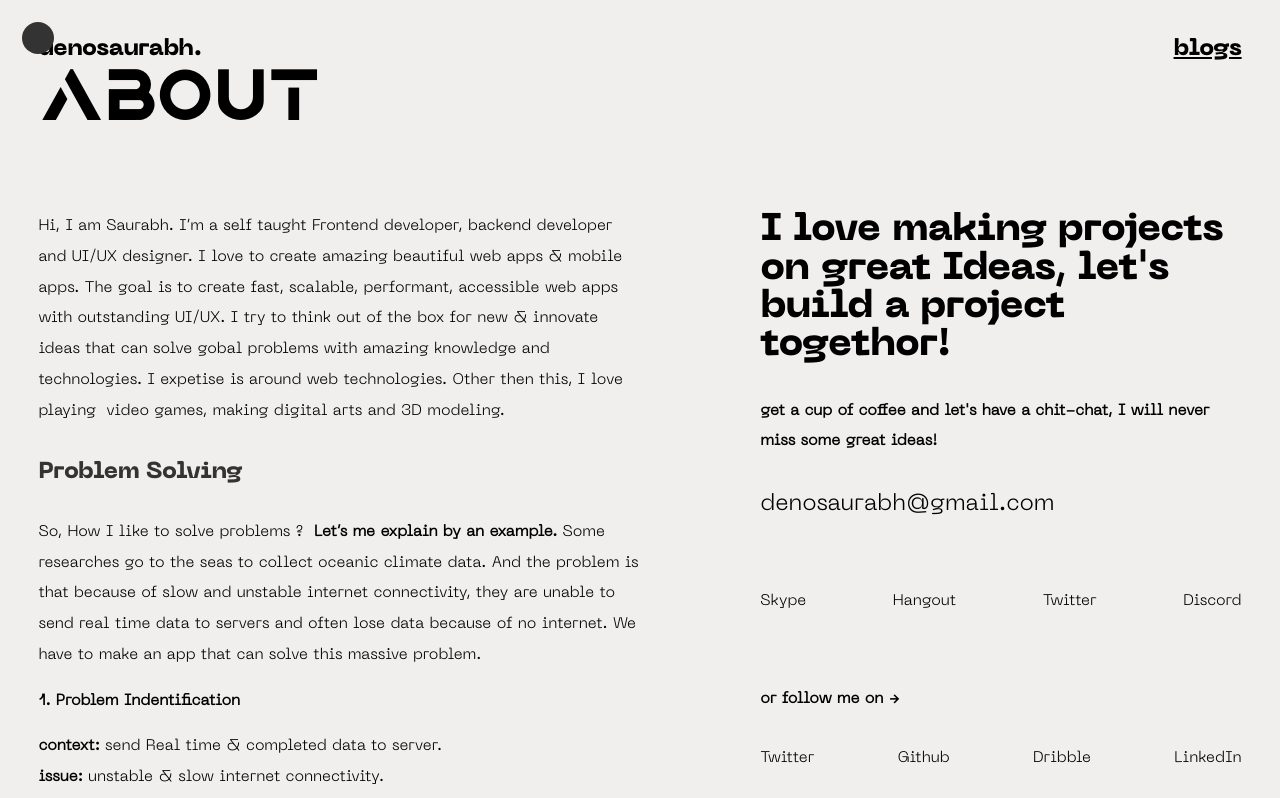
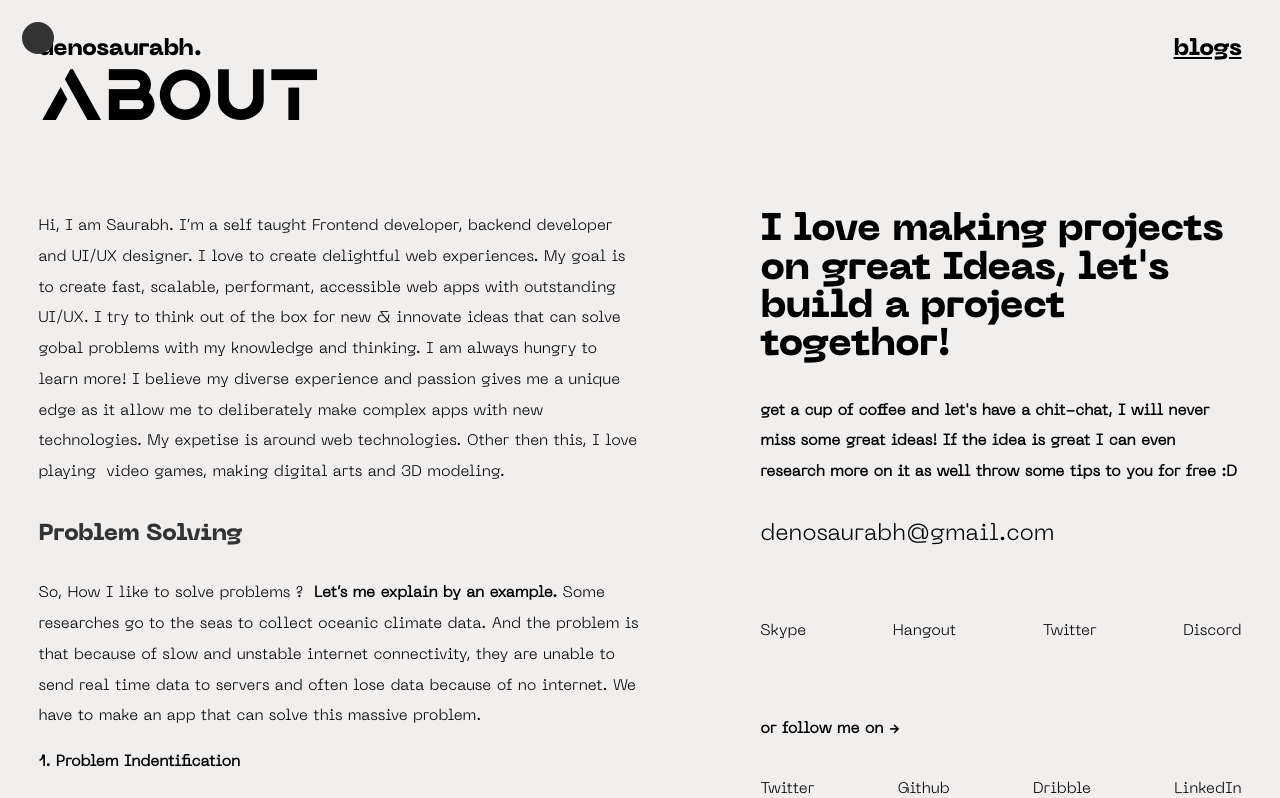
Before and after one commit to DenoSaurabh/portfolio-2020, a Next.js app: page /about in a window 1280 px wide. Shown: the top 798 px of the page. Built offline with nearby package versions, Linux system fonts and the light colour scheme.

Commit message:
animation changes

```diff
--- a/components/cursor/CustomCursor.js
+++ b/components/cursor/CustomCursor.js
@@ -23,8 +23,6 @@ const CustomCursor = () => {
       document.removeEventListener('mousemove', onMouseMove);
     };
   }, []);
-
-  console.log(cursorStatus);
 
   return (
     <CursorBox ref={cursor} className="cursor">
--- a/package.json
+++ b/package.json
@@ -12,14 +12,12 @@
     "eslint-plugin-prettier": "^3.1.4",
     "framer-motion": "^2.7.6",
     "i": "^0.3.6",
-    "imagemin-optipng": "^8.0.0",
     "next": "9.5.3",
-    "next-compose-plugins": "^2.2.0",
-    "next-optimized-images": "^2.6.2",
     "next-pwa": "^3.1.5",
     "npm": "^6.14.8",
     "prettier": "^2.1.2",
     "react": "16.13.1",
+    "react-device-detect": "^1.14.0",
     "react-dom": "16.13.1",
     "recoil": "0.0.13",
     "sass": "^1.26.11",
--- a/pages/_app.js
+++ b/pages/_app.js
@@ -1,4 +1,5 @@
 import { RecoilRoot } from 'recoil';
+import { AnimatePresence } from 'framer-motion';
 
 import '../styles/globals.scss';
 import '../styles/variables.scss';
@@ -7,7 +8,9 @@ import '../styles/fonts.scss';
 function MyApp({ Component, pageProps }) {
   return (
     <RecoilRoot>
-      <Component {...pageProps} />
+      <AnimatePresence exitBeforeEnter>
+        <Component {...pageProps} />
+      </AnimatePresence>
     </RecoilRoot>
   );
 }
--- a/pages/about.js
+++ b/pages/about.js
@@ -61,17 +61,20 @@ const BlogsPage = () => {
         initial={{ opacity: 0 }}
         animate={{ opacity: 1 }}
         exit={{ opacity: 0 }}
-        transition={{ duration: 0.5, delay: 0.7 }}
+        transition={{ duration: 0., delay: 1 }}
       >
         <LeftContent>
           <NeueLightMiniText style={{ marginBottom: '30px' }}>
             Hi, I am Saurabh. I’m a self taught Frontend developer, backend
-            developer and UI/UX designer. I love to create amazing beautiful web
-            apps & mobile apps. The goal is to create fast, scalable,
-            performant, accessible web apps with outstanding UI/UX. I try to
-            think out of the box for new & innovate ideas that can solve gobal
-            problems with amazing knowledge and technologies. I expetise is
-            around web technologies. Other then this, I love playing &nbsp;
+            developer and UI/UX designer. I love to create delightful web
+            experiences. My goal is to create fast, scalable, performant,
+            accessible web apps with outstanding UI/UX. I try to think out of
+            the box for new & innovate ideas that can solve gobal problems with
+            my knowledge and thinking. I am always hungry to learn more! I
+            believe my diverse experience and passion gives me a unique edge as
+            it allow me to deliberately make complex apps with new technologies.
+            My expetise is around web technologies. Other then this, I love
+            playing &nbsp;
             <motion.span
               onHoverStart={() =>
                 updateCursorStatus({
@@ -158,7 +161,8 @@ const BlogsPage = () => {
           <b>
             <NeueLightMiniText>
               get a cup of coffee and let's have a chit-chat, I will never miss
-              some great ideas!
+              some great ideas! If the idea is great I can even research more on
+              it as well throw some tips to you for free :D
             </NeueLightMiniText>
           </b>
           <br />
--- a/pages/projects.js
+++ b/pages/projects.js
@@ -27,7 +27,7 @@ const ProjectsPage = () => (
     initial={{ opacity: 0 }}
     animate={{ opacity: 1 }}
     exit={{ opacity: 0 }}
-    transition={{ duration: 0.5 }}
+    key="projects"
   >
     <Head>
       <title>projects - denosaurabh</title>
--- a/styles/globals.scss
+++ b/styles/globals.scss
@@ -11,6 +11,8 @@ html {
 
   width: 100%;
   height: 100vh;
+
+  scroll-behavior: smooth;
 
   @media only screen and (max-width: 37.5em) {
     font-size: 56.25%;
@@ -82,7 +84,6 @@ a {
   cursor: none;
 }
 
-
 ::-moz-selection {
   /* Code for Firefox */
   color: #fff;
@@ -93,3 +94,23 @@ a {
   color: #fff;
   background: #343333;
 }
+
+/* width */
+::-webkit-scrollbar {
+  width: 10px;
+}
+
+/* Track */
+::-webkit-scrollbar-track {
+  background: #f1f1f1;
+}
+
+/* Handle */
+::-webkit-scrollbar-thumb {
+  background: #343333;
+}
+
+/* Handle on hover */
+::-webkit-scrollbar-thumb:hover {
+  background: #222;
+}
--- a/styles/pages/about.js
+++ b/styles/pages/about.js
@@ -1,7 +1,7 @@
 import styled from 'styled-components';
 import { motion } from 'framer-motion';
 
-export const AboutPageS = styled.div`
+export const AboutPageS = styled(motion.div)`
   width: 100%;
   height: fit-content;
 `;
@@ -37,12 +37,12 @@ export const RightContent = styled(motion.div)`
   height: 100%;
 `;
 
-export const SmallBoldText = styled.b`
+export const SmallBoldText = styled(motion.b)`
   display: block;
   margin: 15px 0;
 `;
 
-export const ChatsBox = styled.div`
+export const ChatsBox = styled(motion.div)`
   width: 100%;
   height: fit-content;
 
--- a/styles/pages/skills.js
+++ b/styles/pages/skills.js
@@ -13,7 +13,7 @@ export const SkillsPageContent = styled(motion.div)`
   margin-top: 10rem;
 `;
 
-export const TopContent = styled.div`
+export const TopContent = styled(motion.div)`
   width: 100%;
   height: fit-content;
 
@@ -46,7 +46,7 @@ export const BottomContent = styled.div`
   }
 `;
 
-export const LeftContent = styled.div`
+export const LeftContent = styled(motion.div)`
   height: fit-content;
   width: 45%;
   min-width: 300px;
@@ -69,7 +69,7 @@ export const RightContent = styled.div`
   justify-content: space-between;
 `;
 
-export const SkillsBox = styled.div`
+export const SkillsBox = styled(motion.div)`
   width: 120px;
   min-width: 100px;
   height: fit-content;
```
Also changed, not shown: components/project-box/project-box.js (+12 -3 lines), pages/index.js (+8 -2 lines), pages/skills.js (+50 -18 lines), 2 other files (tests, documents, lock files or other folders).
